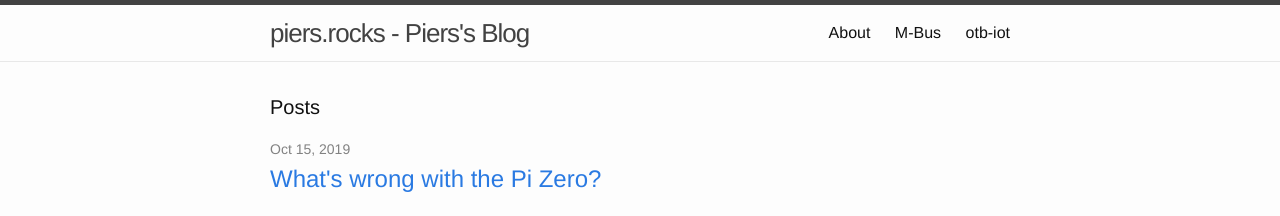
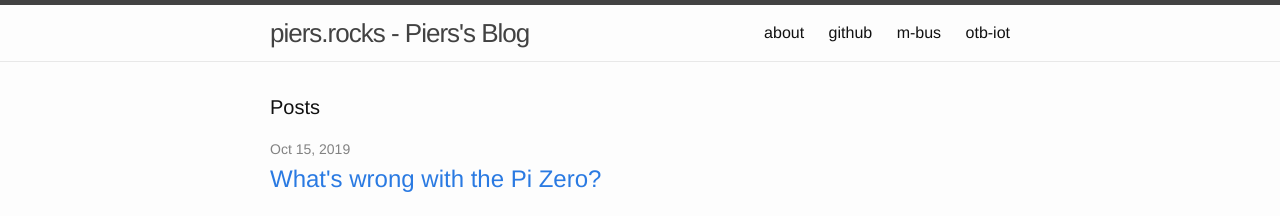
Before and after one commit to piersfinlayson/piersfinlayson.github.io, a Jekyll site: the page built from index.html, in a window 1280 px wide and 900 px high. Shown: the top 216 px of the window. Built offline with Jekyll 4.4.1, drawn with Linux system fonts in a browser that asks for light colours.

Commit message:
change header

```diff
--- a/_includes/header.html
+++ b/_includes/header.html
@@ -14,9 +14,10 @@
       </a>
 
       <div class="trigger">
-        <a class="page-link" href="/about">About</a>
-        <a class="page-link" href="https://www.packom.net/m-bus-hats/">M-Bus</a>
-        <a class="page-link" href="/otb-iot/">otb-iot</a>
+        <a class="page-link" href="/about">about</a>
+        <a class="page-link" href="https://github.com/piersfinlayson/">github</a>
+        <a class="page-link" href="https://www.packom.net/m-bus-hats/">m-bus</a>
+        <a class="page-link" href="https://otb-iot.readthedocs.io/en/latest/">otb-iot</a>
         <!--
         {% for page in site.pages %}
           {% unless page.exclude %}
```
